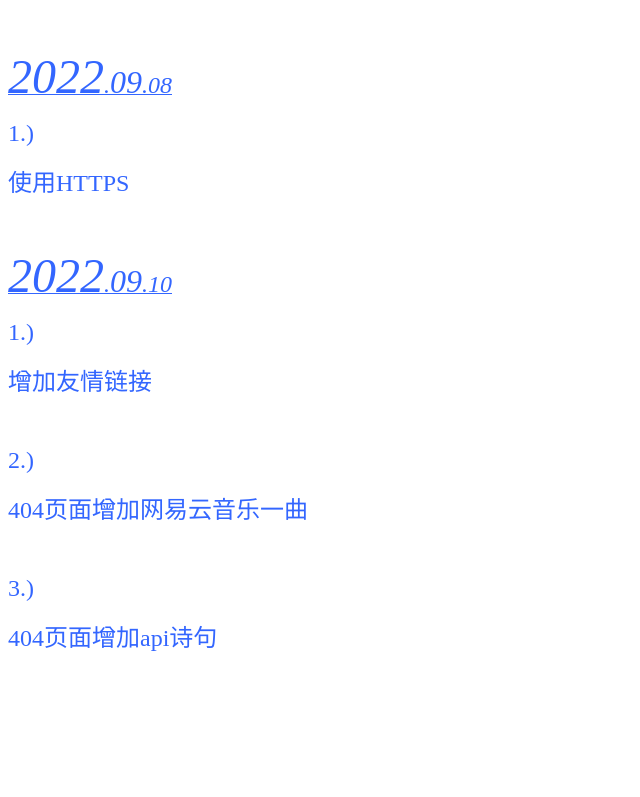
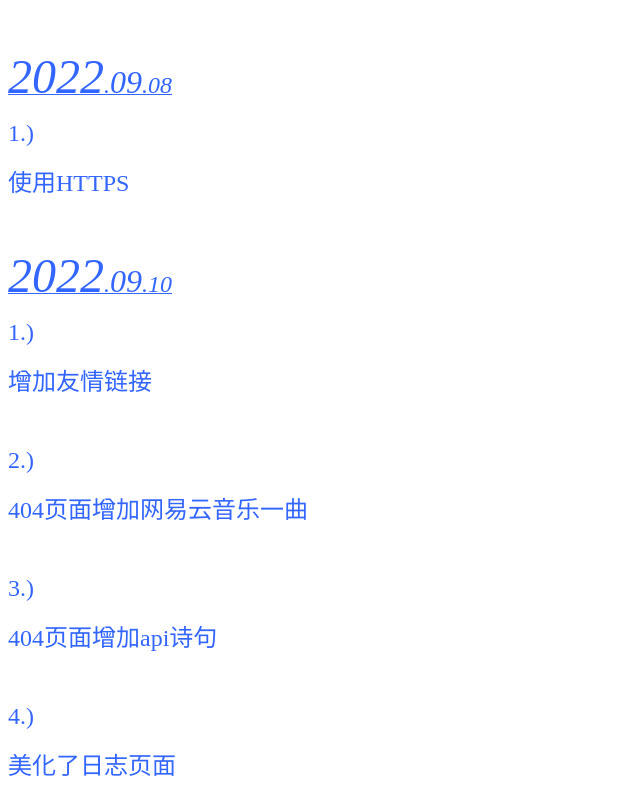
Before and after one commit to H2Hydrogen/H2Hydrogen.github.io, a plain HTML site: page apps/log/index.html in a window 1280 px wide. Shown: the part 2077-2874 px from the top of the page, without its empty margins (0-640 px from the left). Before the commit the page ends 2746 px from the top, so only its background shows below. Drawn offline with Linux system fonts and the light colour scheme.

Commit message:
更新 index.html

```diff
--- a/apps/log/index.html
+++ b/apps/log/index.html
@@ -71,6 +71,11 @@
 	3.)</font></p>
 	<p align="left"><font size="5" color="#3366FF" face="UD Digi Kyokasho N-R">
 	404页面增加api诗句</font></p>
+	<p align="left">&nbsp;</p>
+	<p align="left"><font face="UD Digi Kyokasho N-R" size="5" color="#3366FF">
+	4.)</font></p>
+	<p align="left"><font face="UD Digi Kyokasho N-R" size="5" color="#3366FF">
+	美化了日志页面</font></p>
 
   </body>
 </html>
```
